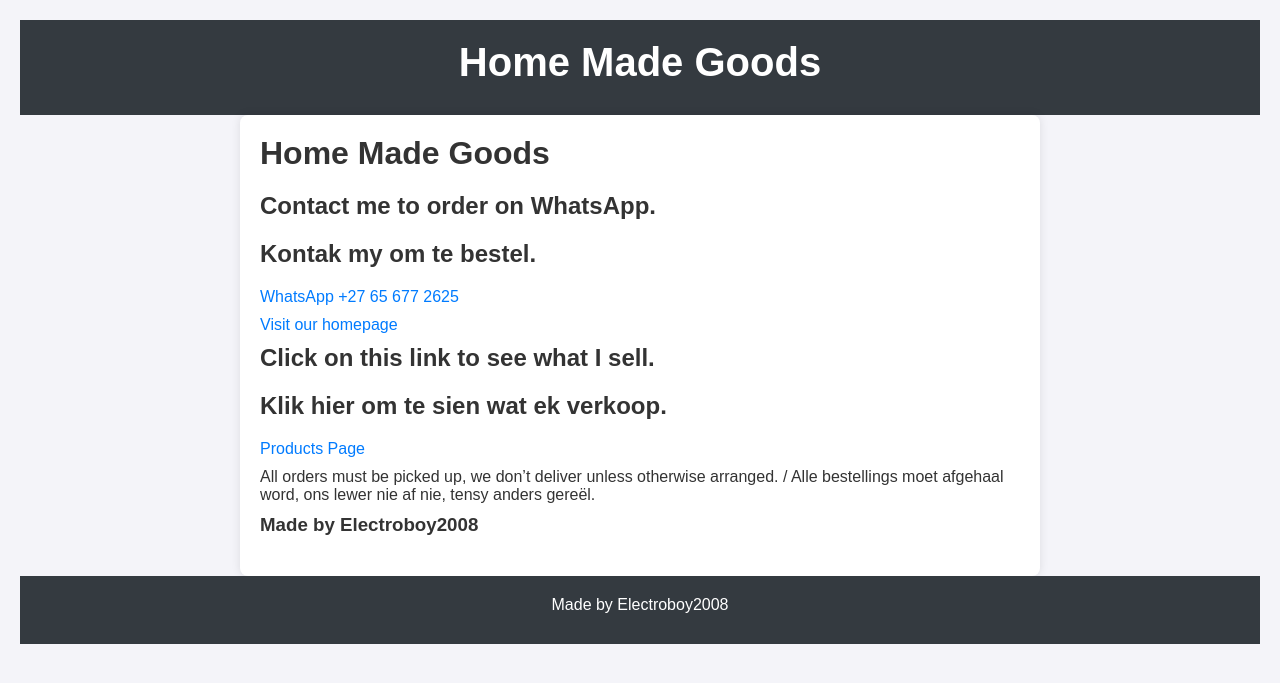
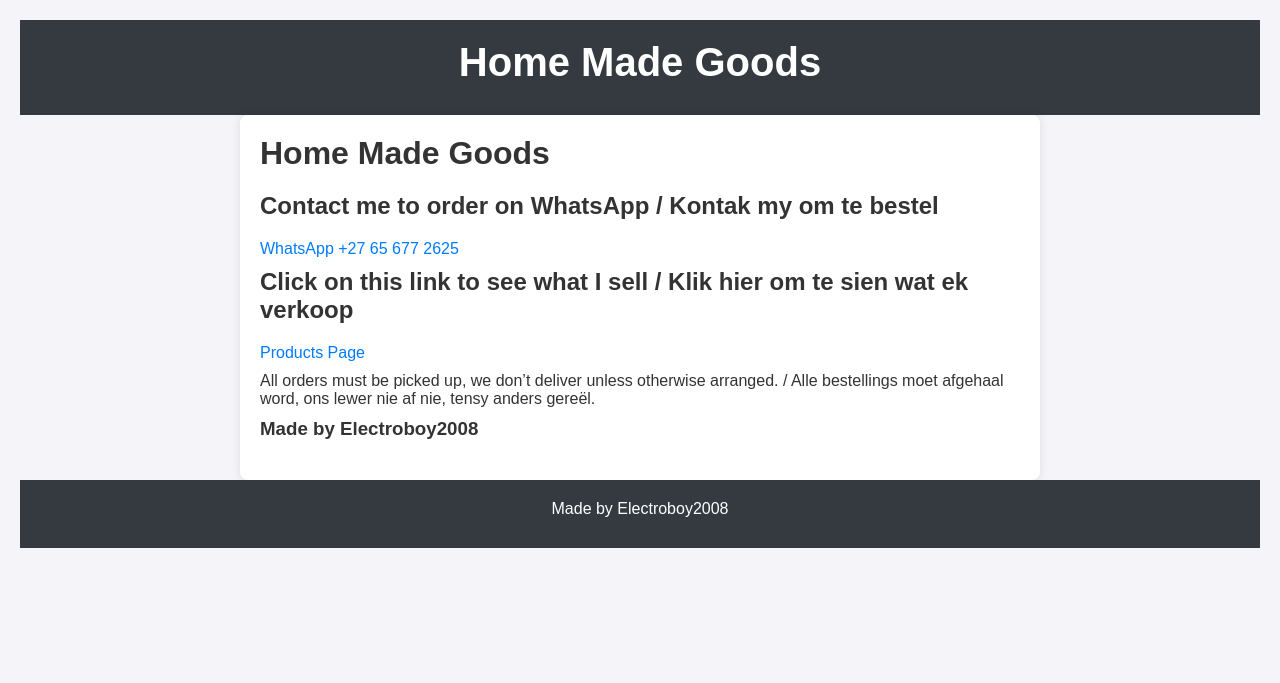
Before and after one commit to ElectroBoy10/TakeWay.Shop, a Jekyll site: the page built from index.md, in a window 1280 px wide. Shown: the top 683 px of the page. Built offline with Jekyll 4.4.1, drawn with Linux system fonts in a browser that asks for light colours.

Commit message:
Update index.md

```diff
--- a/index.md
+++ b/index.md
@@ -5,14 +5,11 @@ title: Home Made Goods
 
 # Home Made Goods
 
-## Contact me to order on WhatsApp.
-## Kontak my om te bestel.
+## Contact me to order on WhatsApp / Kontak my om te bestel
 [WhatsApp +27 65 677 2625](https://wa.me/27656772625)
 
-[Visit our homepage](https://link-unavailable)
 
-## Click on this link to see what I sell.
-## Klik hier om te sien wat ek verkoop.
+## Click on this link to see what I sell / Klik hier om te sien wat ek verkoop
 [Products Page](https://share.samsungcloud.com/sharedalbum/6JN1UIcZI4)
 
 All orders must be picked up, we don’t deliver unless otherwise arranged. / Alle bestellings moet afgehaal word, ons lewer nie af nie, tensy anders gereël.
```
